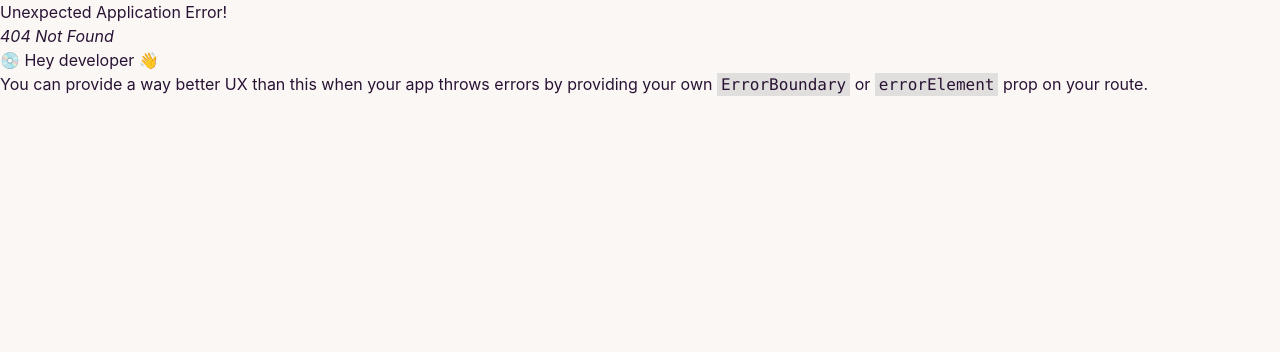
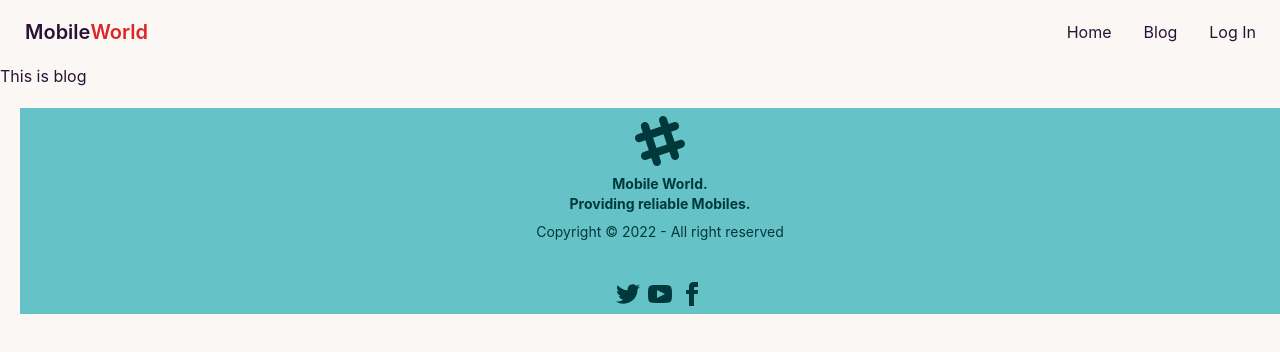
Before and after one commit to Rahatfa/resale-website-assignment-12, a React (Create React App) app: page /blog in a window 1280 px wide. Before the commit this address had no page. Shown: the top 352 px of the page. Built offline with nearby package versions, Linux system fonts and the light colour scheme.

Commit message:
card update

```diff
--- /dev/null
+++ b/src/Pages/Blog/Blog.js
@@ -0,0 +1,11 @@
+import React from 'react';
+
+const Blog = () => {
+    return (
+        <div>
+            <h1>This is blog</h1>
+        </div>
+    );
+};
+
+export default Blog;
--- a/src/Pages/Home/Reviews/Reviews.js
+++ b/src/Pages/Home/Reviews/Reviews.js
@@ -12,7 +12,7 @@ const Reviews = () => {
     return (
         <div>
             <h2 className=' font-bold text-black-400 hover:text-sky-400 '>Reviews</h2>
-            <div className='grid mt-5 gap-9 grid-cols-1 lg:grid-cols-2'>
+            <div className='grid mt-5 gap-9 grid-cols-1 lg:grid-cols-3'>
                 {
                     reviews.map(review => <div className="card bg-primary text-primary-content">
                         <div className="card-body">
@@ -25,6 +25,7 @@ const Reviews = () => {
                                 </div>
                                 <div>
                                     <h4 className="text-lg"> {review.name}</h4>
+                                    <p>Time: {review.time} ago</p>
                                 </div>
                             </div>
                         </div>
--- a/src/Pages/Shared/Navbar/Navbar.js
+++ b/src/Pages/Shared/Navbar/Navbar.js
@@ -10,8 +10,8 @@ const Navbar = () => {
                 <div className="flex-none">
                     <ul className="menu menu-horizontal p-0">
                         <li className='text-black-600 hover:text-sky-400'><Link to='/'>Home</Link></li>
-                        <li className='text-black-600 hover:text-sky-400'><Link to='/'>Blog</Link></li>
-                        <li className='text-black-600 hover:text-sky-400'><Link to='/'>Log In</Link></li>
+                        <li className='text-black-600 hover:text-sky-400'><Link to='/blog'>Blog</Link></li>
+                        <li className='text-black-600 hover:text-sky-400'><Link to='/login'>Log In</Link></li>
                     </ul>
                 </div>
         </div>
--- a/src/Routes/Routes/Routes.js
+++ b/src/Routes/Routes/Routes.js
@@ -1,5 +1,6 @@
 import { createBrowserRouter } from "react-router-dom";
 import Main from "../../Layout/Main";
+import Blog from "../../Pages/Blog/Blog";
 import Home from "../../Pages/Home/Home/Home";
 import Login from "../../Pages/Login/Login";
 
@@ -18,6 +19,10 @@ const router = createBrowserRouter([
             {
                 path:'/login',
                 element:<Login></Login>
+            },
+            {
+                path:'/blog',
+                element:<Blog></Blog>
             }
         ]
     },
```
Also changed, not shown: public/reviews.json (+10 -2 lines).
